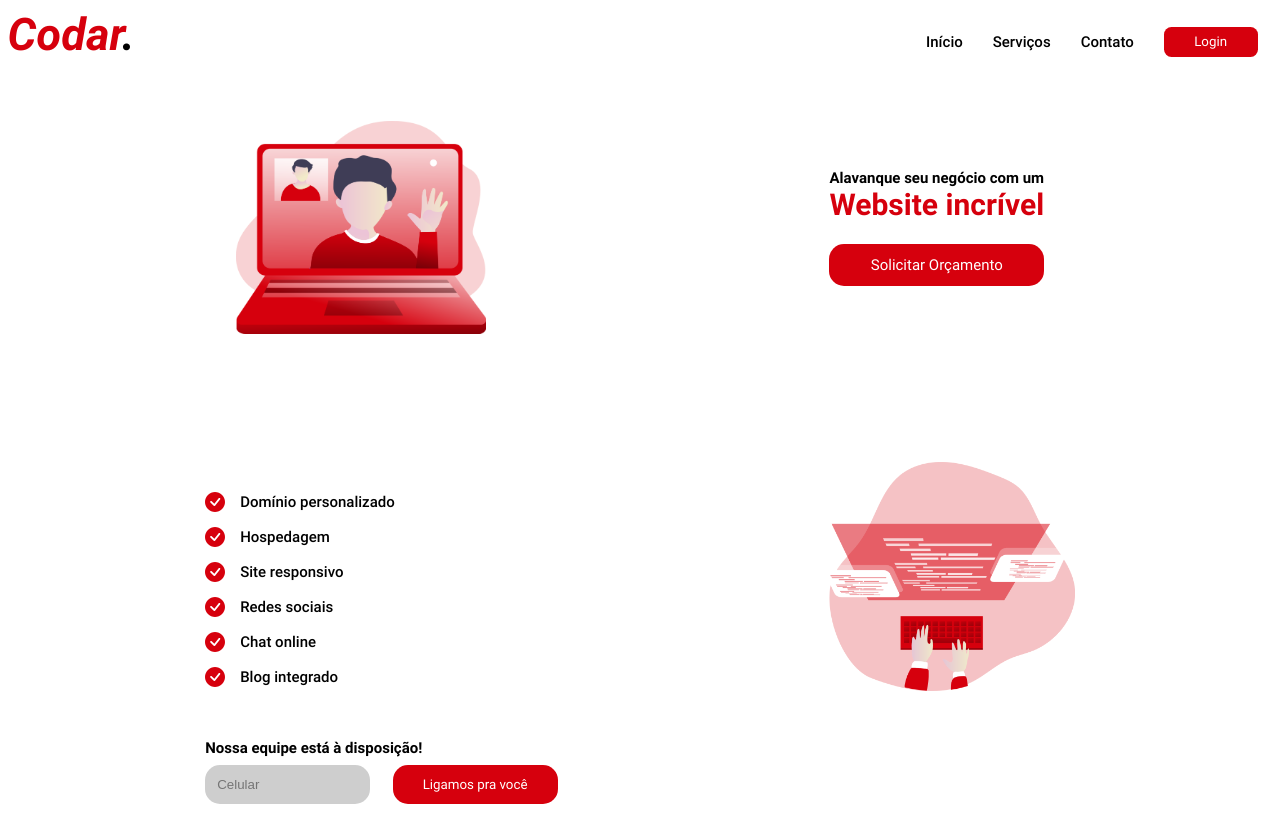
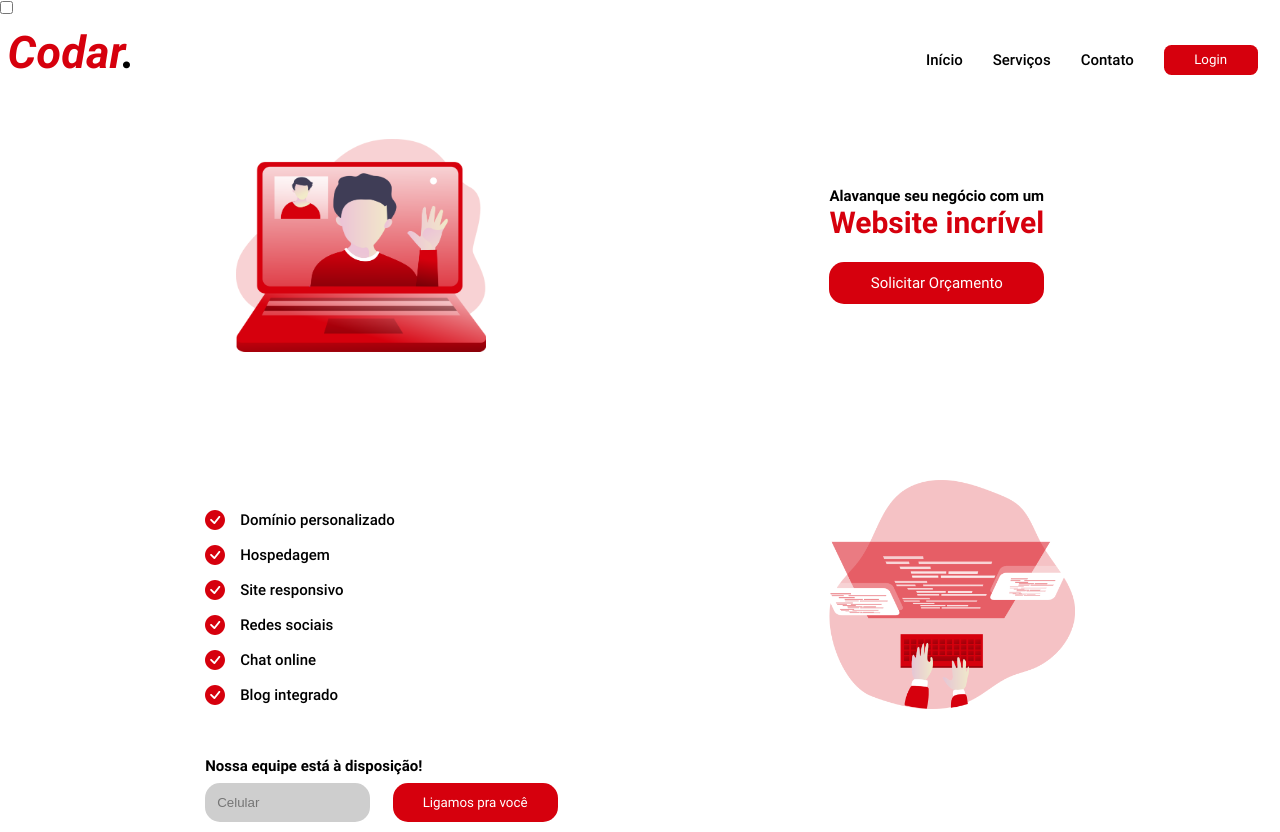
Before and after one commit to wendell-kenneddy/codar-challenge, a plain HTML site: page index.html in a window 1280 px wide. Shown: the top 832 px of the page. Drawn offline with Linux system fonts and the light colour scheme.

Commit message:
:sparkles: Add change-theme div, used for turning themes

```diff
--- a/index.html
+++ b/index.html
@@ -10,6 +10,14 @@
 </head>
 
 <body>
+
+  <div id="change-theme">
+    <input type="checkbox" name="checkbox" id="checkbox" value="theme-changed">
+    <label for="checkbox">
+      <div id="ball"></div>
+    </label>
+  </div>
+
   <header id="page-header">
     <h1 id="logo"><span id="logo-red">Codar</span>.</h1>
     <nav>
@@ -21,6 +29,7 @@
       </ul>
     </nav>
   </header>
+
   <main id="page-main" class="container">
 
     <section id="promote">
```
